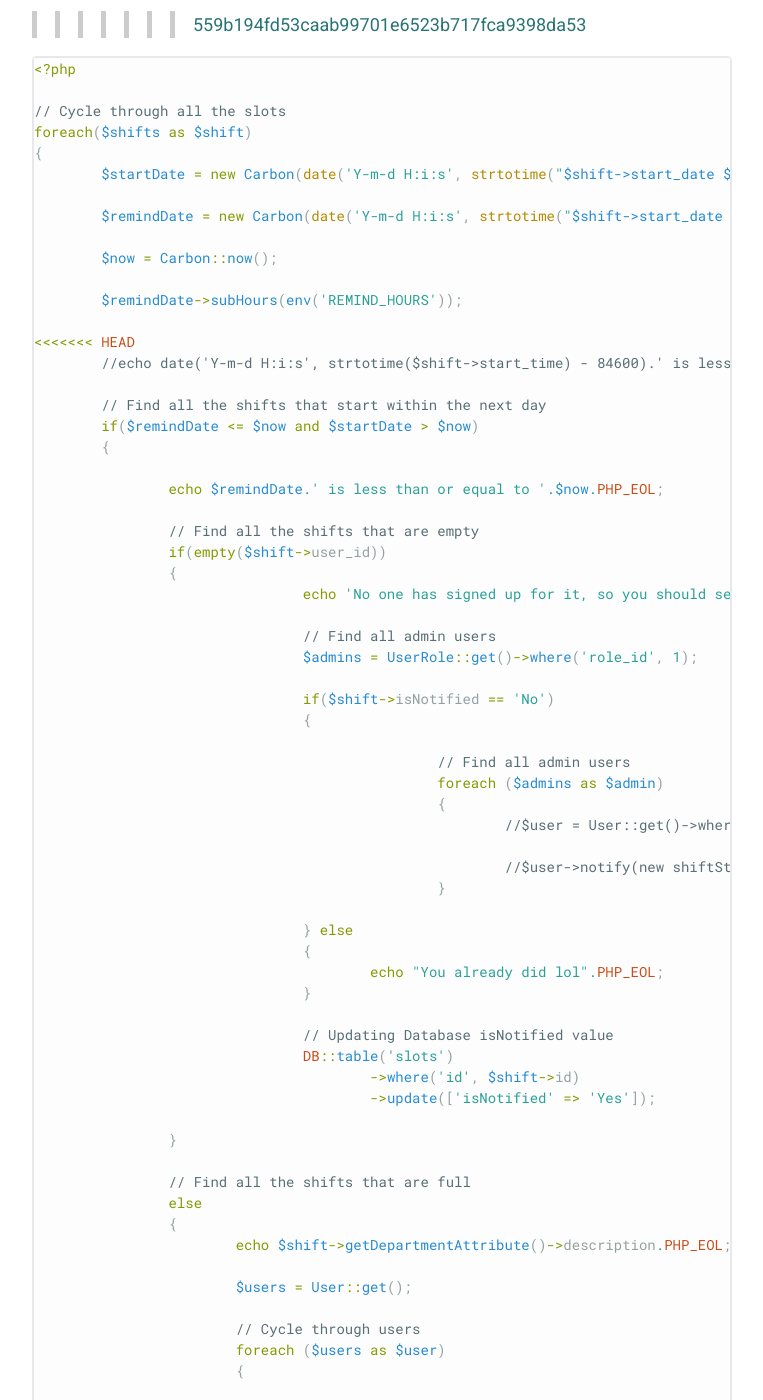
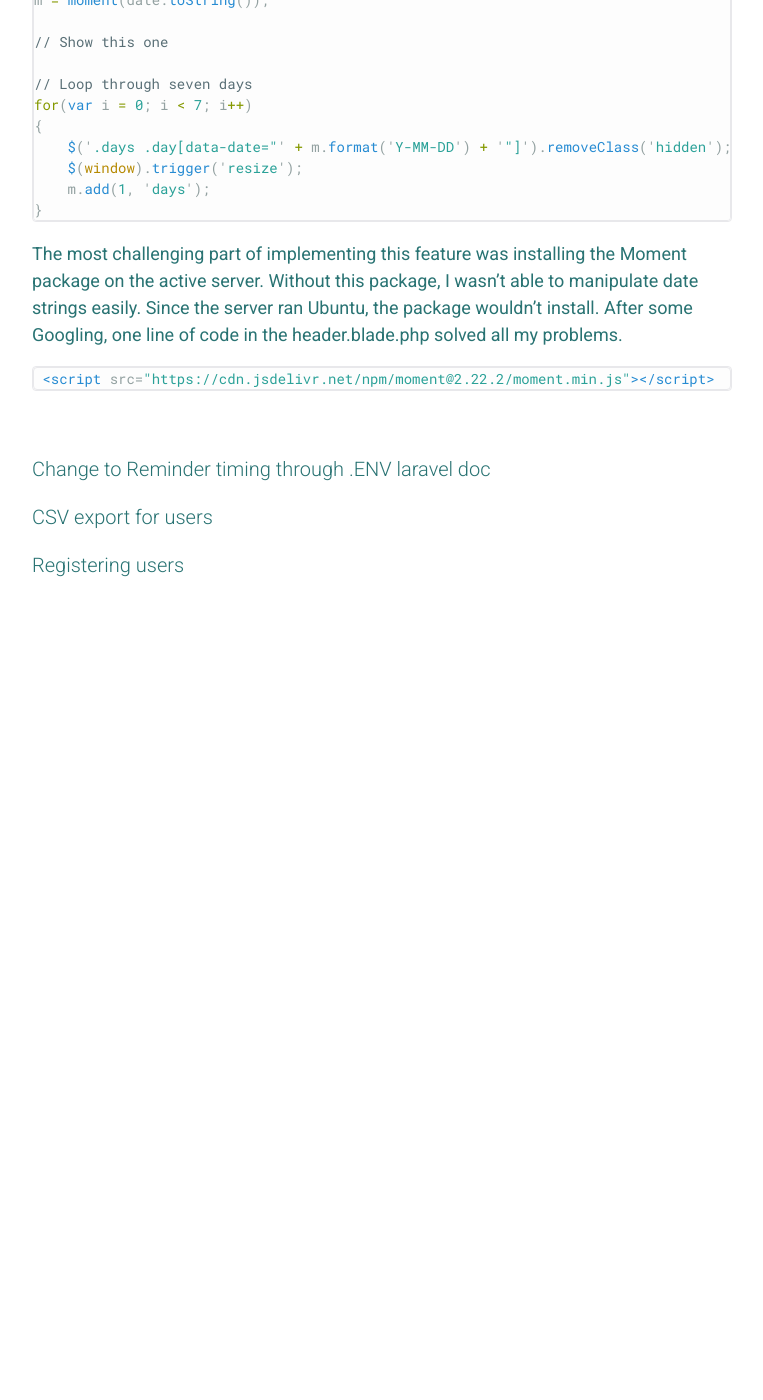
Before and after one commit to iamkahvi/iamkahvi.github.io, a Jekyll site: the page built from _posts/2018-09-12-Volunteer Robot.md, in a window 1280 px wide and 1400 px high, scrolled down 4633 px. Shown: the whole window, without its empty margins (258-1021 px from the left). Built offline with Jekyll 4.4.1, drawn with Linux system fonts in a browser that asks for light colours; our own code applies the rules of GitHub Pages for plain Markdown files; after the commit the page ends 5263 px from its top, so only the background shows below that; some of the changed text lies outside the part shown.

Commit message:
hopefully this fixes it

````diff
--- a/_posts/2018-09-12-Volunteer Robot.md
+++ b/_posts/2018-09-12-Volunteer Robot.md
@@ -1,10 +1,7 @@
 ---
 layout: post
 title: Volunteer Robot
-<<<<<<< HEAD
-=======
 description: Overview of Implemented Features
->>>>>>> 559b194fd53caab99701e6523b717fca9398da53
 date: 2018-09-12
 ---
 
@@ -12,19 +9,10 @@
 
 This post exists to specify which features I developed alone.
 
-<<<<<<< HEAD
-# Volunteer Robot Developed Features
-
-=======
->>>>>>> 559b194fd53caab99701e6523b717fca9398da53
 ## Table of Content
 - [UI Design](#ui-design)
 	- Dashboard
 	- Event Page
-<<<<<<< HEAD
-	- Notification email
-=======
->>>>>>> 559b194fd53caab99701e6523b717fca9398da53
 - [Backend Features](#backend-features)
 	- Email Notifications
 	- Hide Empty Days Feature
@@ -33,21 +21,6 @@
 	- CSV export for users
 	- Registering users
 
-<<<<<<< HEAD
-## UI Design
-### Event Page
-
-![Event Comparison](/assets/EventCompare.png)
-
-### Dashboard
-
-{% include dashboard.html %}
-
-### Notification email
-
-## Backend Features
-- Email Notifications
-=======
 <hr>
 
 ## UI Design
@@ -82,7 +55,6 @@
 
 To work through the logic of when to send reminders, I create variables for when the shift starts and when to remind the user for that specific
 shift. I do this by creating two [Carbon](https://carbon.nesbot.com/docs/) dates and add a user-designated amount of hours to the second variable.
->>>>>>> 559b194fd53caab99701e6523b717fca9398da53
 
 ```php
 <?php
@@ -98,95 +70,6 @@
 
 	$remindDate->subHours(env('REMIND_HOURS'));
 
-<<<<<<< HEAD
-	//echo date('Y-m-d H:i:s', strtotime($shift->start_time) - 84600).' is less than or equal to '.date('Y-m-d H:i:s').PHP_EOL;
-
-	// Find all the shifts that start within the next day
-	if($remindDate <= $now and $startDate > $now)
-	{
-
-		echo $remindDate.' is less than or equal to '.$now.PHP_EOL;
-
-		// Find all the shifts that are empty
-		if(empty($shift->user_id))
-		{
-				echo 'No one has signed up for it, so you should send reminders to the admins'.PHP_EOL;
-
-				// Find all admin users
-				$admins = UserRole::get()->where('role_id', 1);
-
-				if($shift->isNotified == 'No')
-				{
-
-						// Find all admin users
-						foreach ($admins as $admin)
-						{
-							//$user = User::get()->where('id', $admin->user_id)->first();
-
-							//$user->notify(new shiftStarting($shift, $user));
-						}
-
-				} else
-				{
-					echo "You already did lol".PHP_EOL;
-				}
-
-				// Updating Database isNotified value
-				DB::table('slots')
-					->where('id', $shift->id)
-					->update(['isNotified' => 'Yes']);
-
-		}
-
-		// Find all the shifts that are full
-		else
-		{
-			echo $shift->getDepartmentAttribute()->description.PHP_EOL;
-
-			$users = User::get();
-
-			// Cycle through users
-			foreach ($users as $user)
-			{
-
-				// Find user that is registered for this shift
-				if ($user->id == $shift->user_id) {
-
-					echo 'You should remind '.$user->email.' that they have a shift starting soon'.PHP_EOL;
-
-					// Updating Database isNotified value
-					DB::table('slots')
-						->where('id', $shift->id)
-						->update(['isNotified' => 'Yes']);
-
-					// Notify user of upcoming shift
-					if($shift->isNotified == 'No')
-					{
-						$user->notify(new shiftStarting($shift, $user));
-					} else
-					{
-						echo "You already did lol".PHP_EOL;
-					}
-
-				}
-			}
-
-		}
-	}
-	else
-	{
-		echo 'Shift does not start within the designated period'.PHP_EOL;
-	}
-
-}
-
-```
-- Hide Empty Days Feature
-- Change to Reminder timing through .ENV laravel doc
-- Filter by week
-- CSV export for users
-- Registering users
-=======
 ```
 I find the shift starting within the given reminder period using the variables.
 
@@ -278,4 +161,3 @@
 ### Change to Reminder timing through .ENV laravel doc
 ### CSV export for users
 ### Registering users
->>>>>>> 559b194fd53caab99701e6523b717fca9398da53
````
Also changed, not shown: _posts/X2018-07-21-us ideology.md (renamed from _posts/2018-07-21-us ideology.md), 7 other files.
